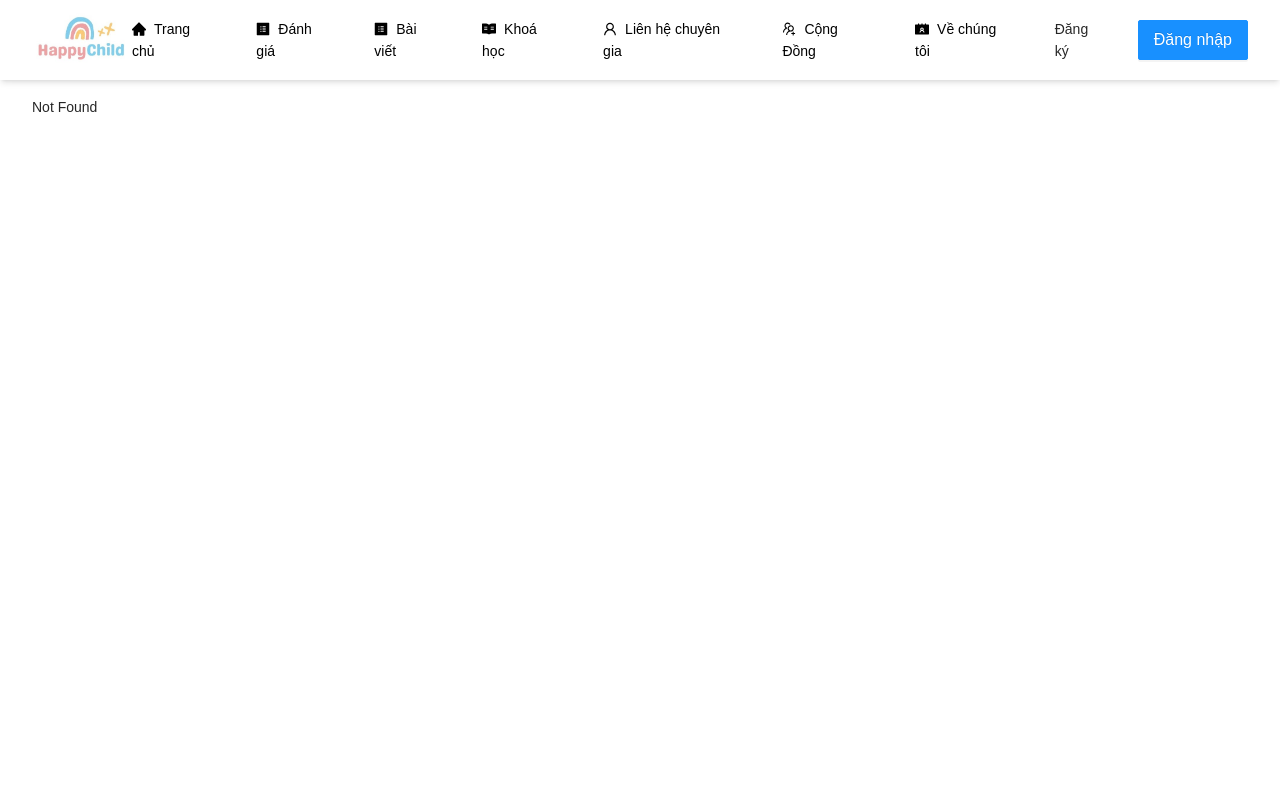
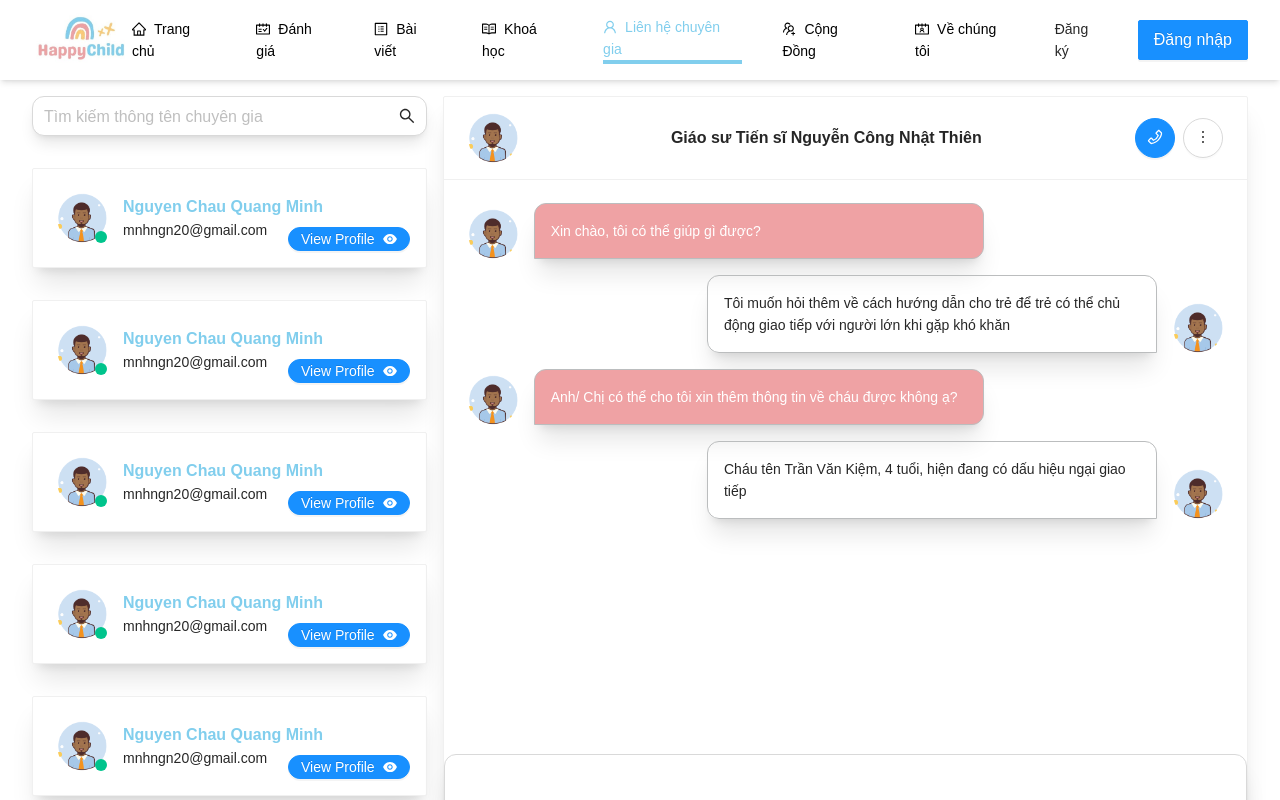
Before and after one commit to dscdut/happychild, a React (Vite) app: page /contact-specialists in a window 1280 px wide. Before the commit this address led to /login. Shown: the top 800 px of the page. Built offline with nearby package versions, Linux system fonts and the light colour scheme; no server answers.

Commit message:
feat(form-test): form test

```diff
--- a/src/layouts/Header.tsx
+++ b/src/layouts/Header.tsx
@@ -1,8 +1,9 @@
 import {
-  ContactsFilled,
-  HomeFilled,
-  ProfileFilled,
-  ReadFilled,
+  ContactsOutlined,
+  HomeOutlined,
+  ProfileOutlined,
+  ReadOutlined,
+  ScheduleOutlined,
   UsergroupAddOutlined,
   UserOutlined,
 } from '@ant-design/icons';
@@ -19,22 +20,22 @@ export function Header() {
     {
       title: 'Trang chủ',
       to: '/',
-      icon: <HomeFilled className="mr-2" />,
+      icon: <HomeOutlined className="mr-2" />,
     },
     {
       title: 'Đánh giá',
       to: '/assessment',
-      icon: <ProfileFilled className="mr-2" />,
+      icon: <ScheduleOutlined className="mr-2" />,
     },
     {
       title: 'Bài viết',
       to: '/blogs',
-      icon: <ProfileFilled className="mr-2" />,
+      icon: <ProfileOutlined className="mr-2" />,
     },
     {
       title: 'Khoá học',
       to: '/courses',
-      icon: <ReadFilled className="mr-2" />,
+      icon: <ReadOutlined className="mr-2" />,
     },
     {
       title: 'Liên hệ chuyên gia',
@@ -49,7 +50,7 @@ export function Header() {
     {
       title: 'Về chúng tôi',
       to: '/about-us',
-      icon: <ContactsFilled className="mr-2" />,
+      icon: <ContactsOutlined className="mr-2" />,
     },
     {
       render: () =>
@@ -78,7 +79,8 @@ export function Header() {
           preview={false}
           width={100}
           height={80}
-          className="object-contain"
+          className="cursor-pointer object-contain"
+          onClick={() => navigate('/')}
         />
       </div>
       <div className="flex items-center justify-center gap-10">
--- /dev/null
+++ b/src/pages/ComingSoon.tsx
@@ -0,0 +1,43 @@
+import { Button, Col, Row, Typography, Image } from 'antd';
+import { useNavigate } from 'react-router-dom';
+import ComingSoonSVG from '#/assets/svg/coming-soon.svg';
+
+export default function ComingSoon() {
+  const navigate = useNavigate();
+  return (
+    <Row className="mt-5" gutter={24}>
+      <Col lg={10} sm={24} className="py-32 pr-10">
+        <Typography.Title
+          level={1}
+          className="text-[4rem] text-secondary-color"
+        >
+          Coming Soon
+        </Typography.Title>
+        <Typography.Text className="text-color-gray text-xl">
+          Tính năng đang trong quá trình phát triển. Vui lòng quay lại sau.
+        </Typography.Text>
+        <Row gutter={16} className="mt-12">
+          <Col lg={10} md={12} sm={8} xs={24} className="mt-5 sm:mt-0">
+            <Button
+              block
+              type="primary"
+              className="btn-primary py-2 text-base"
+              onClick={() => navigate('/')}
+            >
+              Trở về trang chủ
+            </Button>
+          </Col>
+        </Row>
+      </Col>
+      <Col lg={14} sm={0} xs={0}>
+        <Image
+          src={ComingSoonSVG}
+          preview={false}
+          alt="Coming Soon"
+          width={789}
+          height={650}
+        />
+      </Col>
+    </Row>
+  );
+}
--- /dev/null
+++ b/src/pages/ContactSpecialists/ChatBox.tsx
@@ -0,0 +1,63 @@
+import { Avatar, Button, Card, Col, Input, Row, Typography } from 'antd';
+import {
+  FileImageOutlined,
+  MoreOutlined,
+  PhoneOutlined,
+  SendOutlined,
+} from '@ant-design/icons';
+import LeftMessageBox from './LeftMessageBox';
+import RightMessageBox from './RightMessageBox';
+import User from '#/assets/images/user.png';
+
+export default function ChatBox() {
+  return (
+    <Card
+      className="h-[800px] shadow-xl"
+      title={
+        <div className="relative flex items-center justify-between">
+          <Avatar src={User} size={50} />
+          <Typography className="font-bold">
+            Giáo sư Tiến sĩ Nguyễn Công Nhật Thiên
+          </Typography>
+          <div className="flex items-center gap-2">
+            <Button shape="circle" type="primary">
+              <PhoneOutlined />
+            </Button>
+            <Button shape="circle">
+              <MoreOutlined />
+            </Button>
+          </div>
+        </div>
+      }
+    >
+      <Row gutter={[16, 16]}>
+        <Col span={24}>
+          <LeftMessageBox content="Xin chào, tôi có thể giúp gì được?" />
+        </Col>
+        <Col span={24} className="flex justify-end">
+          <RightMessageBox
+            content="Tôi muốn hỏi thêm về cách hướng dẫn cho trẻ để trẻ có thể chủ động giao
+        tiếp với người lớn khi gặp khó khăn"
+          />
+        </Col>
+        <Col span={24}>
+          <LeftMessageBox content="Anh/ Chị có thể cho tôi xin thêm thông tin về cháu được không ạ?" />
+        </Col>
+        <Col span={24} className="flex justify-end">
+          <RightMessageBox content="Cháu tên Trần Văn Kiệm, 4 tuổi, hiện đang có dấu hiệu ngại giao tiếp" />
+        </Col>
+      </Row>
+      <div className="absolute left-0 bottom-0 w-full">
+        <Input.TextArea className="w-full rounded-xl shadow-xl" rows={5} />
+        <div className="absolute right-0 top-[75px] m-3 flex items-center gap-2">
+          <Button shape="circle" type="primary">
+            <SendOutlined />
+          </Button>
+          <Button shape="circle" type="primary">
+            <FileImageOutlined />
+          </Button>
+        </div>
+      </div>
+    </Card>
+  );
+}
--- /dev/null
+++ b/src/pages/ContactSpecialists/LeftMessageBox.tsx
@@ -0,0 +1,17 @@
+import { Avatar } from 'antd';
+import User from '#/assets/images/user.png';
+
+type LeftMessageBoxProps = {
+  content: string;
+};
+
+export default function LeftMessageBox({ content }: LeftMessageBoxProps) {
+  return (
+    <div className="flex items-end gap-4">
+      <Avatar src={User} size={50} />
+      <div className="w-[450px] rounded-t-xl rounded-br-xl border-[1px] border-color-gray-50 bg-secondary-color p-4 text-[white] shadow-xl">
+        {content}
+      </div>
+    </div>
+  );
+}
--- /dev/null
+++ b/src/pages/ContactSpecialists/RightMessageBox.tsx
@@ -0,0 +1,17 @@
+import { Avatar } from 'antd';
+import User from '#/assets/images/user.png';
+
+type RightMessageBoxProps = {
+  content: string;
+};
+
+export default function RightMessageBox({ content }: RightMessageBoxProps) {
+  return (
+    <div className="flex items-end gap-4">
+      <div className="w-[450px] rounded-t-xl rounded-bl-xl border-[1px] border-color-gray-50 p-4 shadow-xl">
+        {content}
+      </div>
+      <Avatar src={User} size={50} />
+    </div>
+  );
+}
--- /dev/null
+++ b/src/pages/ContactSpecialists/UserCard.tsx
@@ -0,0 +1,28 @@
+import { Avatar, Button, Card, Row, Typography } from 'antd';
+import { EyeFilled } from '@ant-design/icons';
+import User from '#/assets/images/user.png';
+
+export default function UserCard() {
+  return (
+    <Card className="shadow-xl transition-all hover:scale-[105%]">
+      <Row align="middle" className="flex items-center gap-4">
+        <div className="absolute z-50 h-[50px] w-[50px]">
+          <div className="absolute right-0 bottom-0 h-3 w-3 rounded-full bg-success-color"></div>
+        </div>
+        <Avatar src={User} size={50} />
+        <div className="flex flex-col justify-center">
+          <Typography className="text-base font-bold text-primary-color">
+            Nguyen Chau Quang Minh
+          </Typography>
+          <Typography>mnhngn20@gmail.com</Typography>
+        </div>
+        <div className="absolute right-0 bottom-0 m-4">
+          <Button shape="round" size="small" type="primary">
+            View Profile
+            <EyeFilled />
+          </Button>
+        </div>
+      </Row>
+    </Card>
+  );
+}
--- /dev/null
+++ b/src/pages/ContactSpecialists/index.tsx
@@ -0,0 +1,29 @@
+import { SearchOutlined } from '@ant-design/icons';
+import { Col, Input, Row } from 'antd';
+import ChatBox from './ChatBox';
+import UserCard from './UserCard';
+
+export default function ContactSpecialist() {
+  return (
+    <div>
+      <Row gutter={[16, 16]}>
+        <Col span={8} className="flex flex-col gap-8">
+          <Input
+            className="rounded-xl shadow-lg"
+            placeholder="Tìm kiếm thông tên chuyên gia"
+            size="large"
+            suffix={<SearchOutlined />}
+          />
+          <UserCard />
+          <UserCard />
+          <UserCard />
+          <UserCard />
+          <UserCard />
+        </Col>
+        <Col span={16}>
+          <ChatBox />
+        </Col>
+      </Row>
+    </div>
+  );
+}
--- a/src/pages/index.tsx
+++ b/src/pages/index.tsx
@@ -1,7 +1,12 @@
-import { LineChartOutlined, PlusCircleFilled } from '@ant-design/icons';
+import {
+  LineChartOutlined,
+  PlusCircleFilled,
+  SmileOutlined,
+} from '@ant-design/icons';
 import { Button, Card, Col, Divider, Image, Row, Typography } from 'antd';
 import { CourseStyledCard, StyledDiv } from './Courses/styles';
 import HappyChild from '#/assets/images/happychild.jpg';
+import Thumbnail from '#/assets/images/thumbnail.jpg';
 
 export default function Index() {
   return (
@@ -10,23 +15,26 @@ export default function Index() {
         span={24}
         className="relative h-[70vh]"
         style={{
-          backgroundImage: `url(https://a365reportstorage.blob.core.windows.net/public-blobs/72b9c63b6562d38ab3321d7de9fcb12a___slider-1.jpg)`,
+          backgroundImage: `url(${Thumbnail})`,
           backgroundPosition: 'center',
           backgroundSize: 'cover',
           backgroundRepeat: 'no-repeat',
         }}
       >
         <Card
-          className="absolute top-[9.375rem] right-[9.375rem] w-2/6 bg-secondary-color p-6 shadow-xl"
+          className="absolute top-[10rem] right-[9.375rem] w-2/6 rounded-xl bg-[black] bg-opacity-[64%] p-4 shadow-xl"
           bordered={false}
         >
-          <Typography.Title level={2} className="text-center text-[white]">
+          <Typography.Title
+            level={2}
+            className="text-center italic text-[white]"
+          >
             HAPPYCHILD
           </Typography.Title>
-          <Typography.Paragraph className="text-[white]">
-            Cung cấp miễn phí công cụ theo dõi và đánh giá sự phát triển của
-            trẻ; Đồng hành và hỗ trợ cha mẹ/người chăm sóc trẻ trong việc can
-            thiệp tại nhà cho các trẻ tự kỷ và có rối loạn phát triển.
+          <Typography.Paragraph className="text-base text-[white]">
+            Nền tảng hỗ trợ phụ huynh đánh giá, tham khảo đề xuất giải pháp và
+            cách thức giáo dục trẻ gặp vấn đề chậm nói, chậm phát triển và tự
+            kỷ.
           </Typography.Paragraph>
           <Button block>
             Tìm hiểu thêm <PlusCircleFilled />
@@ -34,21 +42,25 @@ export default function Index() {
         </Card>
       </Col>
       <Col span={24}>
-        <div className="flex items-center justify-center">
+        <div className="flex flex-col items-center justify-center">
           <Image src={HappyChild} preview={false} width={150} />
+          <Typography className="text-3xl font-bold text-primary-color">
+            Có những gì? <SmileOutlined />
+          </Typography>
         </div>
         <Divider />
         <StyledDiv className="flex">
-          <CourseStyledCard className="mx-2  h-fit w-1/3 bg-secondary-color p-4 text-base shadow-xl">
-            <div className="flex items-center justify-between px-6">
-              <Typography.Text className="py-4 text-lg font-bold text-surface-primary">
-                Theo dõi phát triển
+          <CourseStyledCard
+            className="mx-2 w-1/3 text-base shadow-xl hover:scale-105"
+            title={
+              <Typography.Text className="py-4 text-lg font-bold">
+                Theo dõi phát triển, phối hợp đánh giá <br /> mức độ phát triển,
+                tự kỷ của trẻ nhỏ
               </Typography.Text>
-              <LineChartOutlined
-                style={{ fontSize: '35px', color: '#ffb710' }}
-              />
-            </div>
-            <div className="bg-info-color-light py-4 px-3">
+            }
+            extra={<LineChartOutlined className="text-4xl" />}
+          >
+            <div className="py-4 px-3">
               <Typography.Paragraph className="mb-20">
                 <ul className="m-0 list-none space-y-4 p-0">
                   <li>
@@ -58,39 +70,9 @@ export default function Index() {
                     và sống độc lập về sau.
                   </li>
                   <li>
-                    Theo số liệu thống kê của Mỹ, có tới 17% trẻ trong độ tuổi
-                    từ 3-17 có một hoặc nhiều khuyết tật phát triển và hành vi,
-                    như{' '}
-                    <a
-                      href="https://a365.vn/kien-thuc/bai-viet/gioi-thieu-bo-cong-cu-theo-doi-phat-trien-asq-3-df1c54e3f5"
-                      className="text-primary-color"
-                    >
-                      rối loạn phổ tự kỷ
-                    </a>{' '}
-                    ,{' '}
-                    <a
-                      href="https://a365.vn/kien-thuc/bai-viet/gioi-thieu-bo-cong-cu-theo-doi-phat-trien-asq-3-df1c54e3f5"
-                      className="text-primary-color"
-                    >
-                      khuyết tật trí tuệ
-                    </a>{' '}
-                    (còn được gọi là chậm phát triển trí tuệ) , khó khăn về học,
-                    <a
-                      href="https://a365.vn/kien-thuc/bai-viet/gioi-thieu-bo-cong-cu-theo-doi-phat-trien-asq-3-df1c54e3f5"
-                      className="text-primary-color"
-                    >
-                      tăng động giảm chú ý (ADHD)
-                    </a>{' '}
-                    . Bên cạnh đó, có nhiều trẻ có các rối loạn về phát triển về
-                    ngôn ngữ cũng như những lĩnh vực khác. Tuy nhiên, chưa đến
-                    một nửa những trẻ{' '}
-                    <a
-                      href="https://a365.vn/kien-thuc/bai-viet/gioi-thieu-bo-cong-cu-theo-doi-phat-trien-asq-3-df1c54e3f5"
-                      className="text-primary-color"
-                    >
-                      khuyết tật phát triển
-                    </a>{' '}
-                    này được phát hiện trước khi vào cấp 1.
+                    Hệ thống cung cấp những công cụ và những bài đánh giá chuyên
+                    môn giúp phụ huynh có định hướng cũng như cách thức quan
+                    sát, theo dõi những hoạt động con trẻ nhỏ.
                   </li>
                 </ul>
               </Typography.Paragraph>
--- a/src/routers/App.tsx
+++ b/src/routers/App.tsx
@@ -15,9 +15,14 @@ const CoursesDetail = loadable(
   import('#/pages/Courses/CoursesDetail/CoursesDetail'),
 );
 const Assessment = loadable(import('#/pages/Assessment'));
+const ContactSpecialist = loadable(import('#/pages/ContactSpecialists'));
 
 function App() {
   const routes = useRoutes([
+    {
+      path: 'contact-specialists',
+      element: <ContactSpecialist />,
+    },
     {
       path: 'blogs',
       children: [
--- a/src/routers/PrivateRoute.tsx
+++ b/src/routers/PrivateRoute.tsx
@@ -12,6 +12,7 @@ const CoursesDetail = loadable(
   import('#/pages/Courses/CoursesDetail/CoursesDetail'),
 );
 const AssessmentForm = loadable(import('#/pages/Assessment/Form'));
+const ComingSoon = loadable(import('#/pages/ComingSoon'));
 
 function PrivateRoute() {
   const routes = useRoutes([
@@ -54,7 +55,7 @@ function PrivateRoute() {
         },
       ],
     },
-    { path: '*', element: <p>Not Found</p> },
+    { path: '*', element: <ComingSoon /> },
   ]);
 
   return routes;
```
Also changed, not shown: src/assets/images/thumbnail.jpg (added), src/assets/svg/coming-soon.svg (added).
